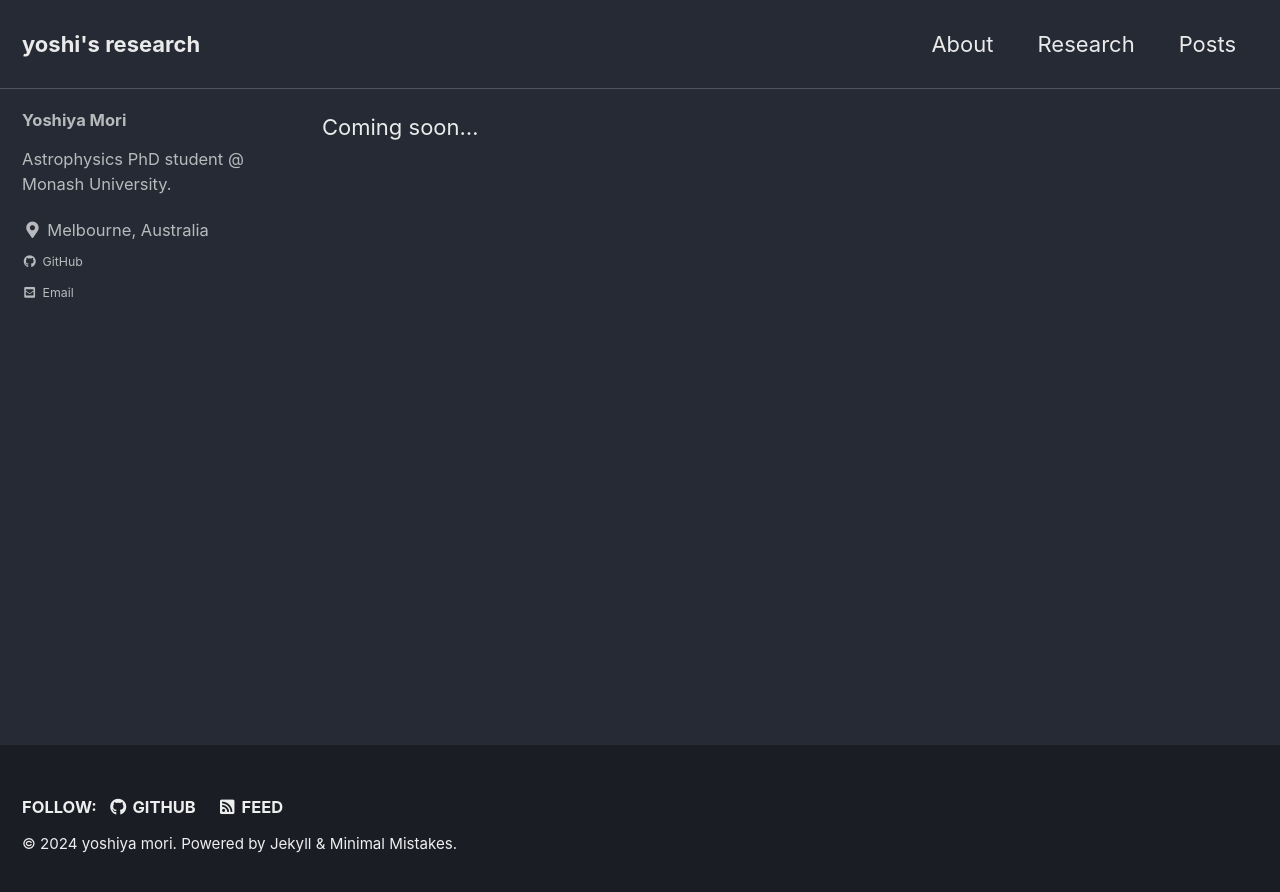
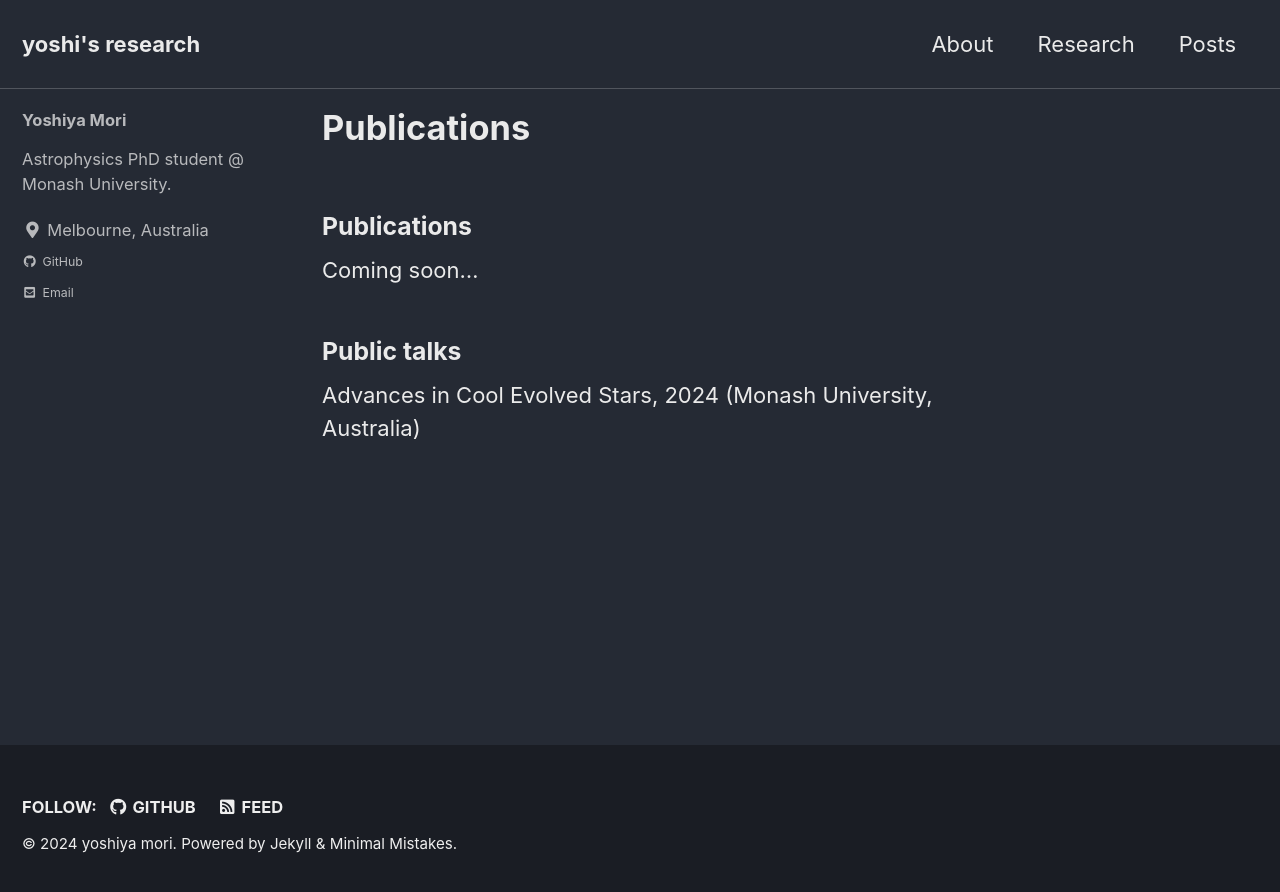
Before and after one commit to ym0ri/ym0ri.github.io, a Jekyll site: the page built from _pages/research.md, in a window 1280 px wide. Shown: the top 892 px of the page. Built offline with Jekyll 4.4.1, drawn with Linux system fonts in a browser that asks for light colours; cached includes are drawn as plain includes; our own code applies the rules of GitHub Pages for plain Markdown files.

Commit message:
Update research.md

```diff
--- a/_pages/research.md
+++ b/_pages/research.md
@@ -2,4 +2,10 @@
 permalink: /research/
 ---
 
+### Publications
+
 Coming soon...
+
+### Public talks
+
+Advances in Cool Evolved Stars, 2024 (Monash University, Australia)
```
